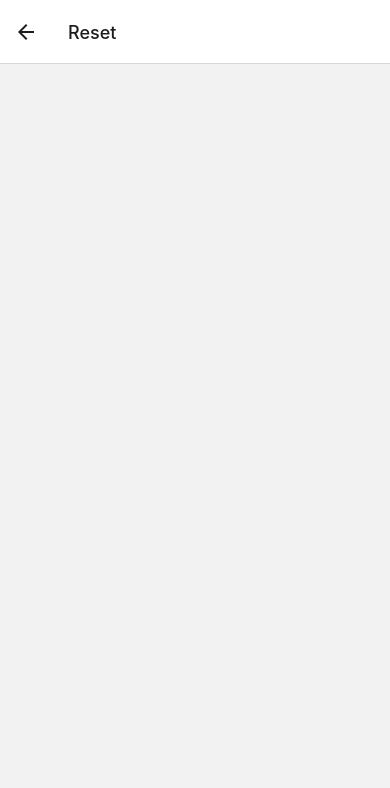
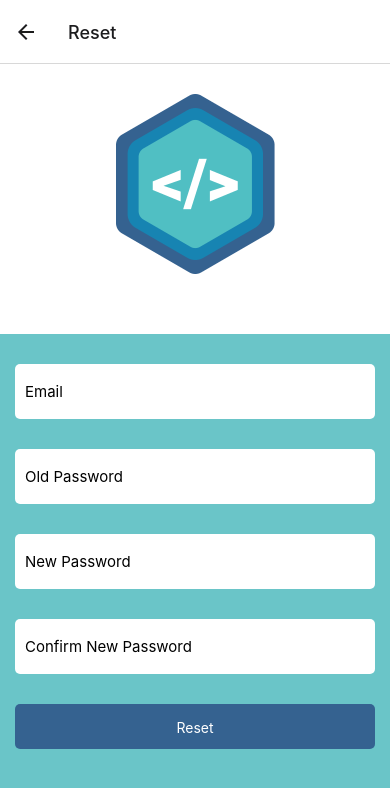
Before and after one commit to RedonaKo/task-management, a React Native app: screen /Reset in a window 390 px wide. Shown: the top 788 px of the page. Built offline with nearby package versions, Linux system fonts and the light colour scheme.

Commit message:
ResetPassword

```diff
--- a/screens/ResetPw.js
+++ b/screens/ResetPw.js
@@ -1 +1,182 @@
-export default function ResetPw(){}
+import { useState } from 'react';
+import { View, Image, StyleSheet, ScrollView, TextInput, TouchableOpacity, Text, Alert } from 'react-native'
+import { reauthenticateUser } from '../util/reset';
+import { updatePassword } from '../util/reset';
+
+
+
+export default function ResetPw({ navigation }) {
+    const [email, setEmail] = useState('');
+    const [oldPassword, setOldPassword] = useState('');
+    const [newPassword, setNewPassword] = useState('');
+    const [confirmPassword, setConfirmPassword] = useState('');
+
+
+    const validateEmail = (email) => {
+        const emailRegex = /^[^\s@]+@[^\s@]+\.[^\s@]+$/;
+        return emailRegex.test(email);
+    };
+
+
+    const validateForm = () => {
+        if (!email || !oldPassword || !newPassword || !confirmPassword) {
+            Alert.alert('Error', 'All fields are required.');
+            return false;
+        }
+
+        if (!validateEmail(email)) {
+            Alert.alert('Error', 'Please enter a valid email address.');
+            return false;
+        }
+
+        if (newPassword !== confirmPassword) {
+            Alert.alert('Error', 'New password and confirmation password do not match.');
+            return false;
+        }
+
+        if (newPassword.length < 6) {
+            Alert.alert('Error', 'New password must be at least 6 characters long.');
+            return false;
+        }
+
+        return true;
+    };
+
+
+    const handleResetPassword = async () => {
+        if (!validateForm()) return;
+
+        try {
+
+            const idToken = await reauthenticateUser(email, oldPassword);
+            if (idToken) {
+
+                await updatePassword(idToken, newPassword);
+                Alert.alert('Success', 'Password has been updated successfully.');
+                navigation.navigate('Login');
+            }
+        } catch (error) {
+            console.error('Error during Reset:', error.message);
+            Alert.alert('Error', error.message);
+        }
+    };
+
+
+    return (
+        <ScrollView contentContainerStyle={styles.container}>
+            <View>
+                <Image style={styles.image} source={require('../assets/image/image.png')} />
+            </View>
+
+            <View style={styles.container2}>
+                <TextInput
+                    style={styles.emailInput}
+                    placeholder='Email'
+                    autoCapitalize="none"
+                    autoCorrect={false}
+                    value={email}
+                    onChangeText={setEmail}
+
+                />
+                <TextInput
+                    style={styles.passwordInput}
+                    placeholder='Old Password'
+                    secureTextEntry
+                    autoCapitalize="none"
+                    autoCorrect={false}
+                    value={oldPassword}
+                    onChangeText={setOldPassword}
+                />
+                <TextInput
+                    style={styles.passwordInput}
+                    placeholder='New Password'
+                    secureTextEntry
+                    autoCapitalize="none"
+                    autoCorrect={false}
+                    value={newPassword}
+                    onChangeText={setNewPassword}
+                />
+                <TextInput
+                    style={styles.passwordInput}
+                    placeholder='Confirm New Password'
+                    secureTextEntry
+                    autoCapitalize="none"
+                    autoCorrect={false}
+                    value={confirmPassword}
+                    onChangeText={setConfirmPassword}
+                />
+
+                < TouchableOpacity style={styles.btn} onPress={handleResetPassword}>
+                    <Text style={styles.txt}>Reset</Text>
+                </TouchableOpacity >
+
+            </View>
+        </ScrollView>
+
+    )
+}
+
+
+const styles = StyleSheet.create({
+    container: {
+        flexGrow: 1,
+        backgroundColor: '#fff',
+        paddingVertical: 30,
+        justifyContent: 'center',
+        alignItems: 'center'
+    },
+    container2: {
+        width: '90%',
+        height: 750,
+
+    },
+    image: {
+        width: 160,
+        height: 180,
+        resizeMode: 'contain',
+
+    },
+    container2: {
+        backgroundColor: '#6AC5C8',
+        width: 500,
+        height: 750,
+        marginTop: 60,
+
+    },
+
+    emailInput: {
+        height: 55,
+        backgroundColor: '#fff',
+        marginTop: 30,
+        marginLeft: 70,
+        marginRight: 70,
+        paddingLeft: 10,
+        fontSize: 15,
+        borderRadius: 5
+    },
+    passwordInput: {
+        backgroundColor: '#fff',
+        height: 55,
+        marginTop: 30,
+        marginLeft: 70,
+        marginRight: 70,
+        paddingLeft: 10,
+        fontSize: 15,
+        borderRadius: 5
+    },
+    btn: {
+        backgroundColor: '#356290',
+        marginTop: 30,
+        height: 45,
+        marginLeft: 70,
+        marginRight: 70,
+        borderRadius: 5,
+        alignItems: 'center',
+        paddingTop: 15,
+    },
+    txt: {
+        color: '#fff'
+    },
+
+
+})
--- /dev/null
+++ b/util/reset.js
@@ -0,0 +1,57 @@
+import axios from "axios";
+import { Alert } from "react-native";
+const API_KEY = "AIzaSyC-C5bvScl98C_ocnDaEarrDFPpA7aq_uE";
+
+
+export const reauthenticateUser = async (email, oldPassword) => {
+    try {
+        const response = await fetch(`https://identitytoolkit.googleapis.com/v1/accounts:signInWithPassword?key=${API_KEY}`, {
+            method: 'POST',
+            headers: {
+                'Content-Type': 'application/json',
+            },
+            body: JSON.stringify({
+                email: email,
+                password: oldPassword,
+                returnSecureToken: true,
+            }),
+        });
+
+        const data = await response.json();
+
+        if (response.ok) {
+            return data.idToken;
+        } else {
+            throw new Error(data.error.message);
+        }
+    } catch (error) {
+        throw new Error('Re-authentication failed: ' + error.message);
+    }
+};
+
+
+export const updatePassword = async (idToken, newPassword) => {
+    try {
+        const response = await fetch(`https://identitytoolkit.googleapis.com/v1/accounts:update?key=${API_KEY}`, {
+            method: 'POST',
+            headers: {
+                'Content-Type': 'application/json',
+            },
+            body: JSON.stringify({
+                idToken: idToken,
+                password: newPassword,
+                returnSecureToken: true,
+            }),
+        });
+
+        const data = await response.json();
+
+        if (response.ok) {
+            return data;
+        } else {
+            throw new Error(data.error.message);
+        }
+    } catch (error) {
+        throw new Error('Password update failed: ' + error.message);
+    }
+};
```
